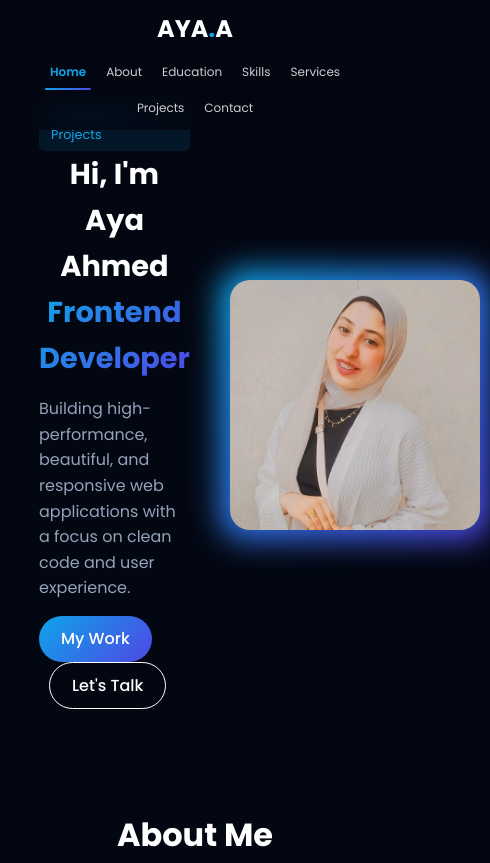
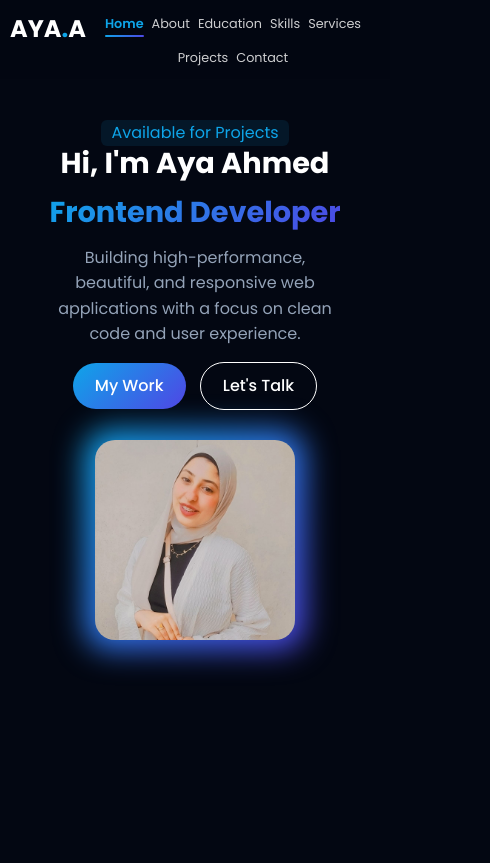
Before and after one commit to ayaa7med2006/myPortfolio, a plain HTML site: page index.html in a window 390 px wide. Shown: the top 863 px of the page, 490 px wide, since content can reach past the window. Drawn offline with Linux system fonts and the light colour scheme.

Commit message:
Add files via upload

```diff
--- a/style.css
+++ b/style.css
@@ -1272,41 +1272,55 @@ nav ul li a.active::after {
     font-weight: 500;
 }
 @media (max-width: 768px) {
-    /* 1. حل مشكلة تغطية الصورة */
-    header {
-        padding-top: 100px !important; /* بيدي مساحة تحت الناف بار عشان صورتك تظهر */
-        min-height: auto;
+    /* 1. حل مشكلة الناف بار والزحمة اللي فوق */
+    nav {
+        padding: 10px;
+    }
+    nav ul {
+        flex-wrap: wrap;
+        justify-content: center;
+        gap: 8px;
+    }
+    nav ul li a {
+        font-size: 0.8rem;
     }
 
-    .image-wrapper {
-        width: 250px; /* تصغير الصورة شوية للموبايل */
-        height: 250px;
-        margin: 0 auto;
+    /* 2. ترتيب الـ Home: الصورة فوق والكلام تحتها */
+    header {
+        padding-top: 120px !important; /* مساحة كافية عشان الناف بار ميواريش الكلام */
+        flex-direction: column; /* بيخلي العناصر فوق بعض */
+        text-align: center;
+        height: auto;
     }
 
-    /* 2. حل مشكلة الناف بار المختفي */
-    nav {
-        padding: 10px 5%;
-        flex-direction: column; /* بيخلي اللوجو فوق واللينكات تحت */
+    .hero-content {
+        flex-direction: column; /* الصورة فوق الأول */
         align-items: center;
+        gap: 30px;
     }
 
-    nav ul {
-        display: flex; /* هنرجعه يظهر بس بتنسيق أصغر */
-        flex-wrap: wrap; /* لو الكلمات كتير تنزل سطر جديد بدل ما تخرج بره الشاشة */
-        justify-content: center;
-        gap: 10px;
-        margin-top: 10px;
+    /* 3. منع تكسير الكلام */
+    .hero-text {
+        width: 100%;
+        max-width: 100%;
     }
 
-    nav ul li a {
-        font-size: 0.75rem; /* تصغير الخط عشان الكلمات تبان */
-        padding: 5px;
+    .hero-text h1 {
+        font-size: 1.8rem;
+        line-height: 1.2;
+        margin-bottom: 15px;
     }
 
-    /* 3. تعديل الـ Hero text */
-    .hero-text h1 {
-        font-size: 1.8rem;
-        text-align: center;
+    .hero-text p {
+        font-size: 1rem;
+        white-space: normal; /* بيسمح للجملة تاخد راحتها */
+        padding: 0 10px;
+    }
+
+    /* 4. تنسيق الصورة عشان متكونش ضخمة */
+    .image-wrapper {
+        width: 200px;
+        height: 200px;
+        order: -1; /* بيضمن إن الصورة تطلع فوق الكلام */
     }
 }
```
